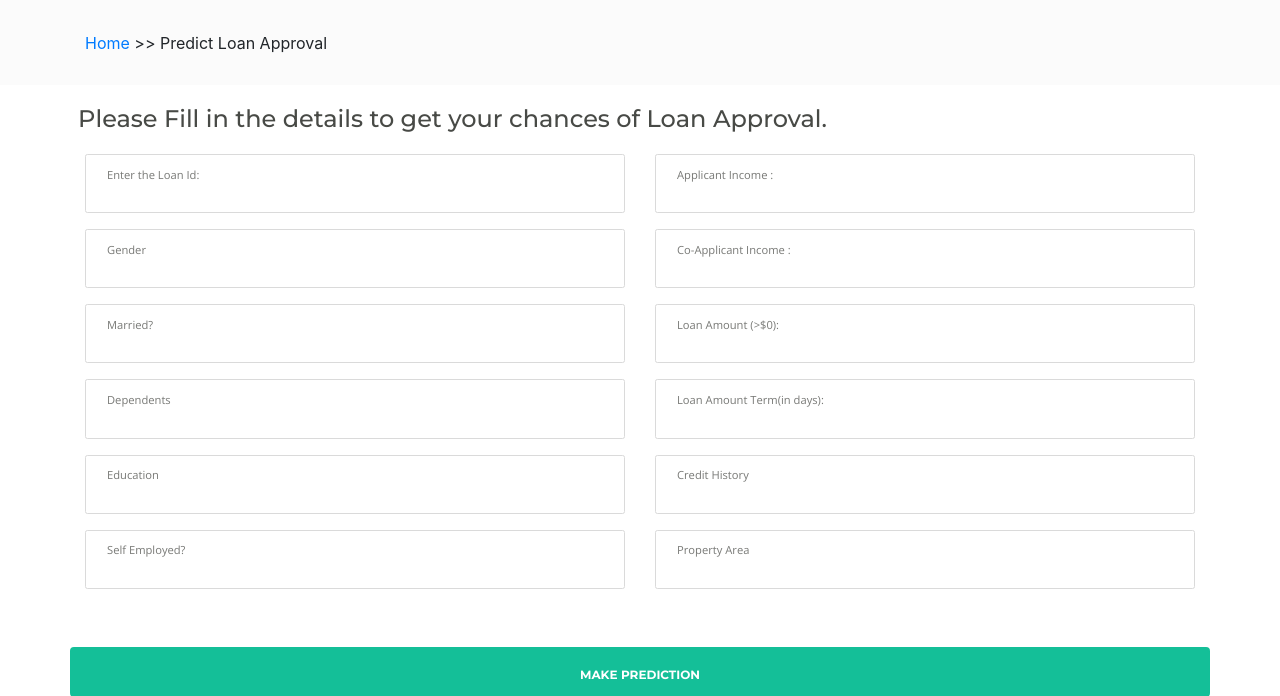
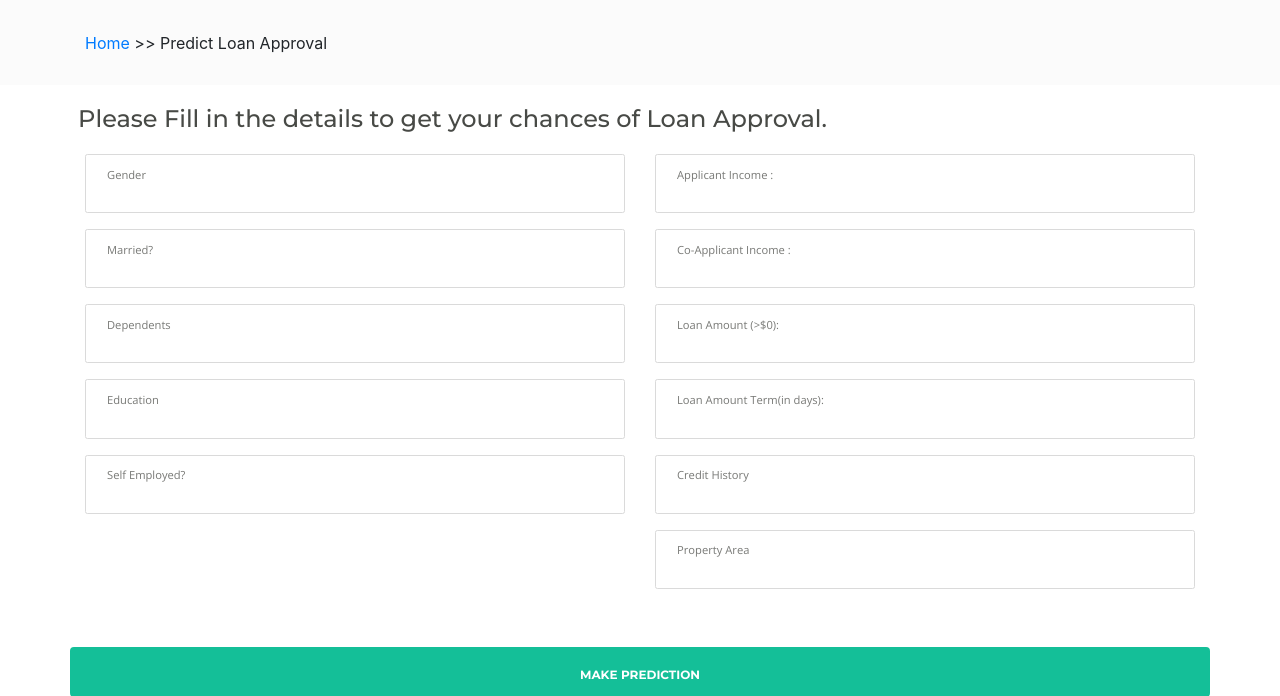
Before and after one commit to Sachin9869/loanapprovalprediction, a Flask app: page /Individual in a window 1280 px wide. Shown: the part 169-865 px from the top of the page. Run offline with Flask 2, Linux system fonts and the light colour scheme; some libraries are stand-ins or nearby versions.

Commit message:
Update Individual.html

```diff
--- a/templates/Individual.html
+++ b/templates/Individual.html
@@ -124,11 +124,11 @@
                     <div class="text-container">
 							<!-- Contact Form -->
 								<form id="contactForm" data-toggle="validator" data-focus="false" action="{{ url_for('Individual') }}" method="POST">
-								<div class="form-group">
+								<!--<div class="form-group">
 									<input name="LoanId" type="text" class="form-control-input" id="LoanId" required min="1" max="99">
 									<label class="label-control" for="code">Enter the Loan Id:</label>
 									<div class="help-block with-errors"></div>
-								</div>
+								</div>-->
 								<div class="form-group">
 									<input name="Gender" list="Gender" class="form-control-input" required select>
 									<label class="label-control" for="Gender">Gender</label>
```
